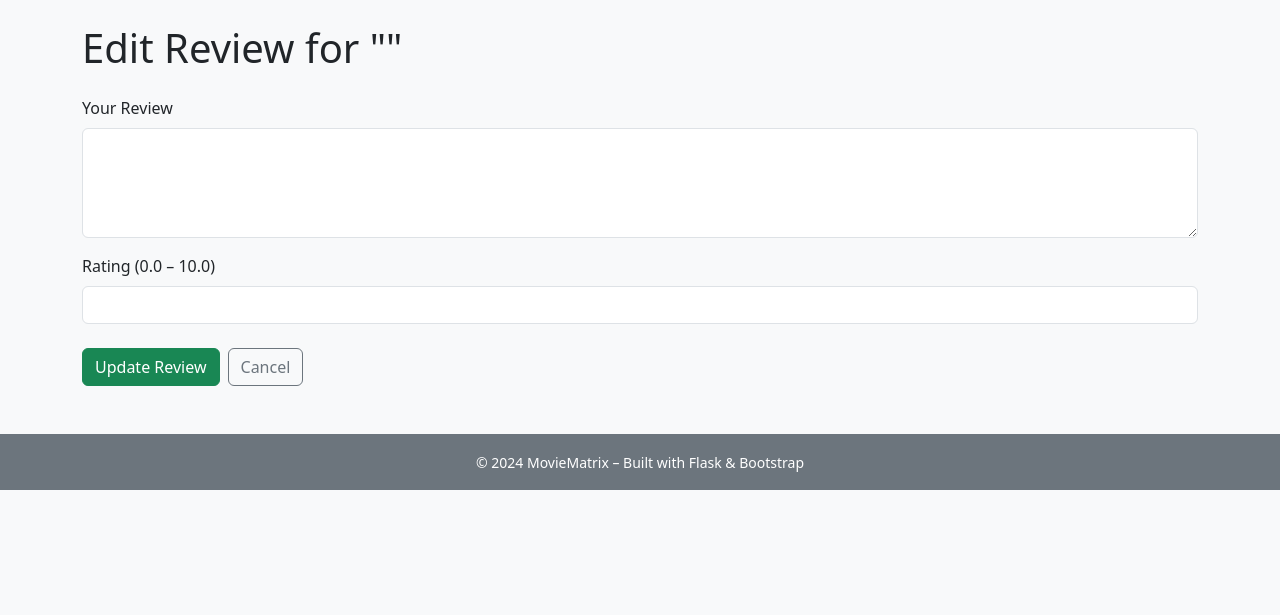
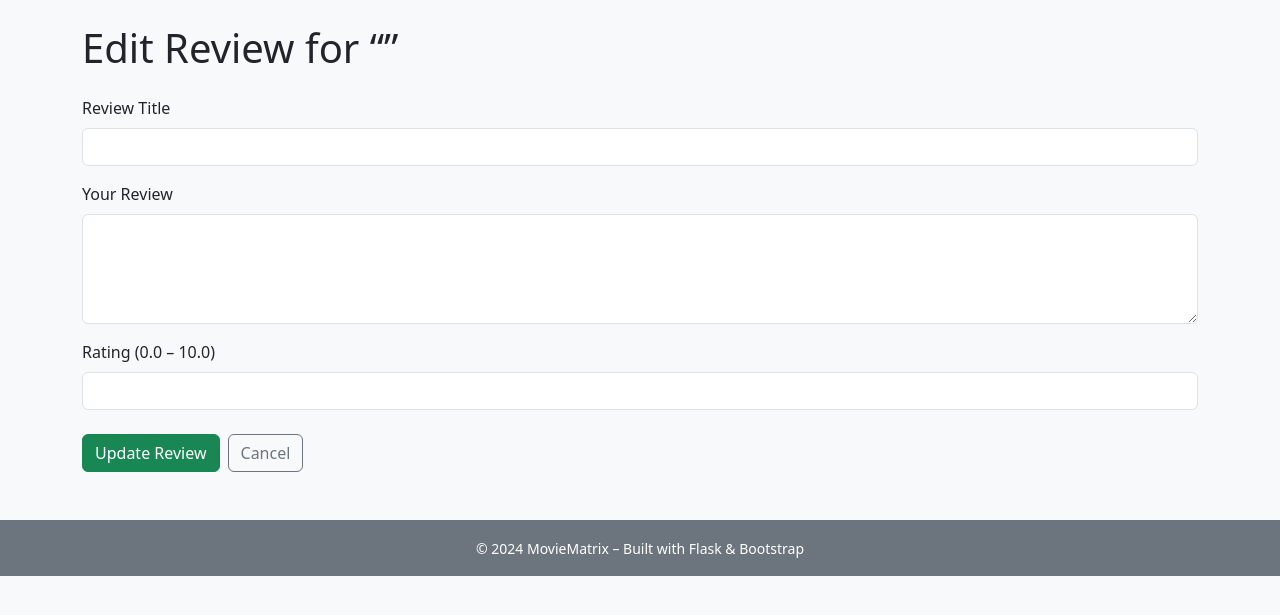
Before and after one commit to Nugamoto/MovieMatrix, a Flask app: template templates/edit_review.html in a window 1280 px wide. Shown: the part 56-671 px from the top of the page. Run offline with Flask 3, Linux system fonts and the light colour scheme; the template is opened without the code that fills it, so the values that code supplies are empty; some libraries are stand-ins or nearby versions.

Commit message:
feat(templates): update edit_review.html to support review title field
- Added input field for editing the review title
- Ensured consistent form layout and Bootstrap styling
- Improved form field labeling for clarity and accessibility

```diff
--- a/templates/edit_review.html
+++ b/templates/edit_review.html
@@ -3,24 +3,42 @@
 {% block title %}Edit Review - MovieMatrix{% endblock %}
 
 {% block content %}
-<h1>Edit Review for "{{ movie.title }}"</h1>
+<h1>Edit Review for “{{ movie.title }}”</h1>
 
 <form method="POST" class="mt-4">
     <div class="mb-3">
+        <label for="title" class="form-label">Review Title</label>
+        <input type="text"
+               class="form-control"
+               id="title"
+               name="title"
+               value="{{ review.title }}"
+               required>
+    </div>
+
+    <div class="mb-3">
         <label for="text" class="form-label">Your Review</label>
-        <textarea class="form-control" id="text" name="text" rows="4" required>{{ review.text }}</textarea>
+        <textarea class="form-control"
+                  id="text"
+                  name="text"
+                  rows="4"
+                  required>{{ review.text }}</textarea>
     </div>
+
     <div class="mb-3">
         <label for="user_rating" class="form-label">Rating (0.0 – 10.0)</label>
-        <input type="text" class="form-control" id="user_rating" name="user_rating" value="{{ review.user_rating }}"
+        <input type="text"
+               class="form-control"
+               id="user_rating"
+               name="user_rating"
+               value="{{ review.user_rating }}"
                required>
     </div>
+
     <div class="mt-4 d-flex gap-2">
         <button type="submit" class="btn btn-success">Update Review</button>
         <a href="{{ request.args.get('next') or url_for('user_reviews', user_id=user.id) }}"
-           class="btn btn-outline-secondary">
-            Cancel
-        </a>
+           class="btn btn-outline-secondary">Cancel</a>
     </div>
 </form>
 {% endblock %}
```
